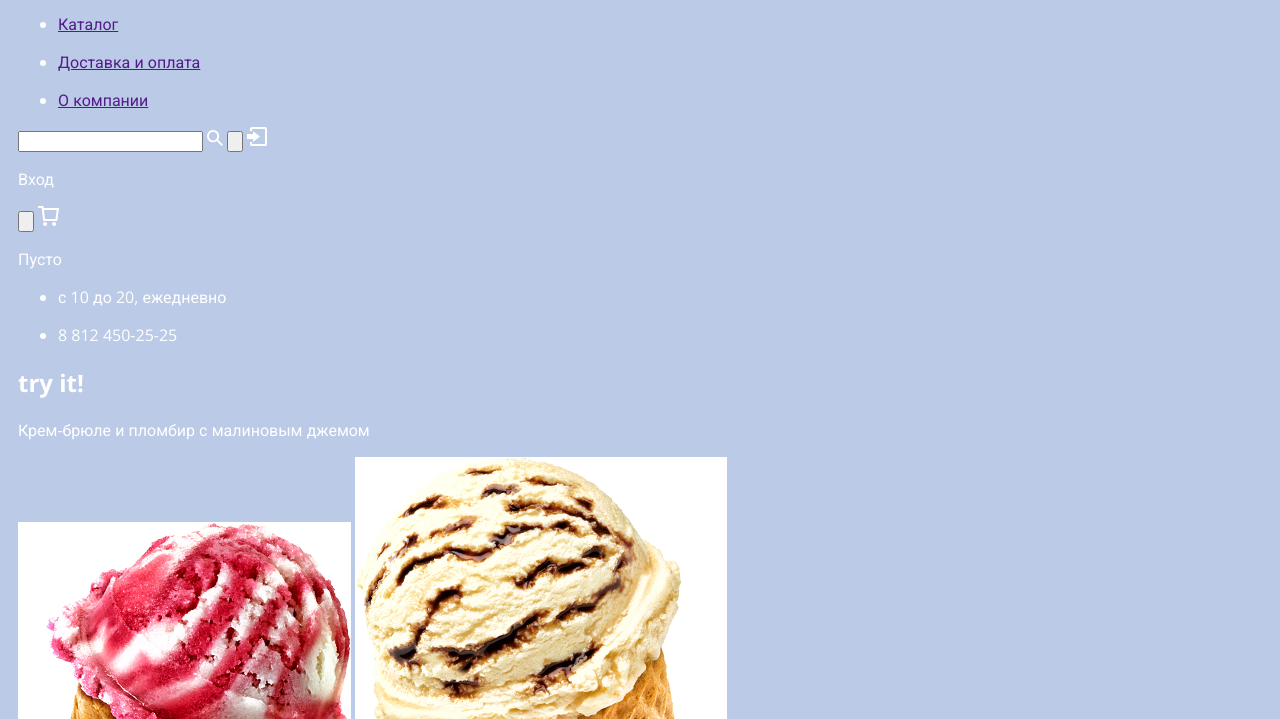
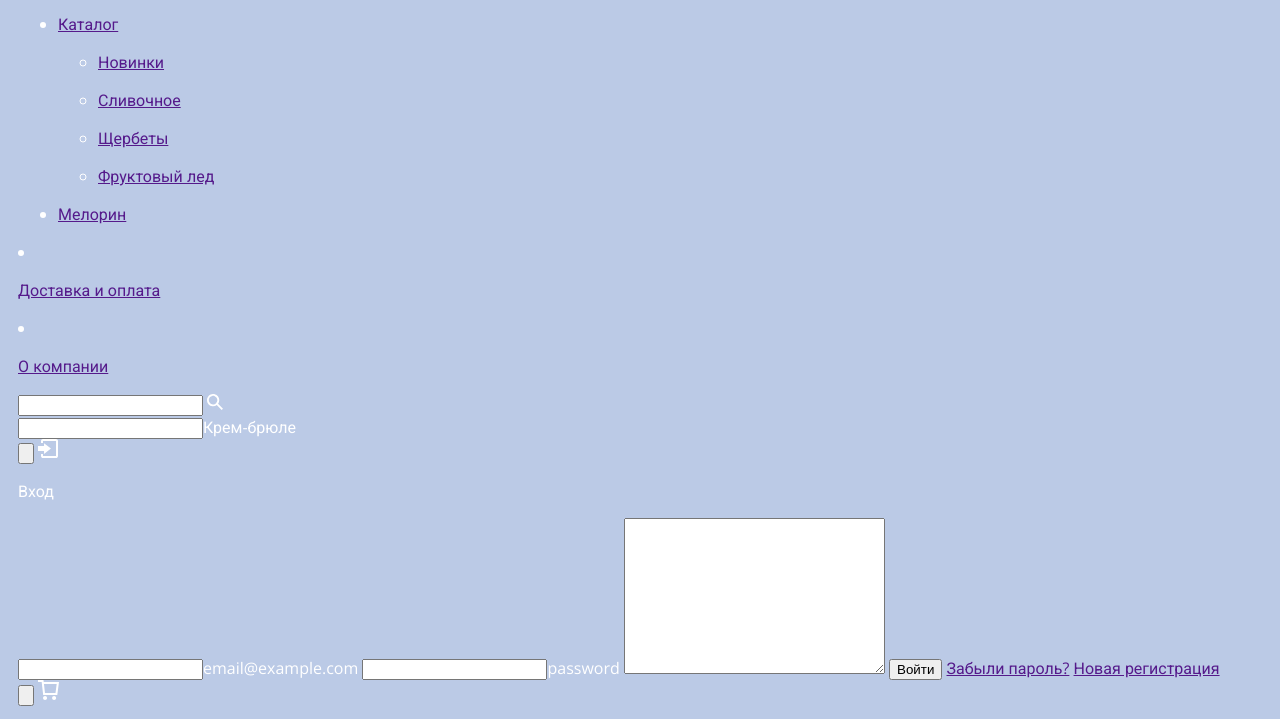
Before and after one commit to AdaMerkush/1492635-gllacy-28, a plain HTML site: page html/main_1.html in a window 1280 px wide. Shown: the part 80-799 px from the top of the page. Drawn offline with nearby package versions, Linux system fonts and the light colour scheme.

```diff
--- a/html/main_1.html
+++ b/html/main_1.html
@@ -21,6 +21,34 @@
             <a href="" class="nav__links">
               <p>Каталог</p>
             </a>
+              <ul class="nav-submenu">
+                <li>
+                  <a href="">
+                    <p>Новинки</p>
+                  </a>
+                </li>
+                <li>
+                  <a href="">
+                    <p>Сливочное</p>
+                  </a>
+                </li>
+                <li>
+                  <a href="">
+                    <p>Щербеты</p>
+                  </a>
+                </li>
+                <li>
+                  <a href="">
+                    <p>Фруктовый лед</p>
+                  </a>
+                </li>
+              </ul>
+              <li>
+                <a href="">
+                  <p>Мелорин</p>
+                </a>
+              </li>
+            </ul>
           </li>
           <li class="nav__items">
             <a href="" class="nav__links">
@@ -34,16 +62,27 @@
           </li>
         </ul>
       </nav>
-      <form class="header-form" action="">
+      <div class="header-form">
         <input class="search-area" type="text">
           <img src="../img/search.svg" alt="">
+          <div class="search-area__window">
+            <input type="text">Крем-брюле
+          </div>
         <input class="enter-button" type="button">
           <img src="../img/enter-icon.svg" alt="">
           <p>Вход</p>
+            <div class="header__enter-form">
+              <input type="text">email@example.com
+              <input type="text">password
+              <textarea name="" id="" cols="30" rows="10"></textarea>
+              <button>Войти</button>
+              <a href="">Забыли пароль?</a>
+              <a href="">Новая регистрация</a>
+              </div>
         <input class="basket-button" type="button">
           <img src="../img/basket-icon.svg" alt="">
           <p>Пусто</p>
-      </form>
+      </div>
       <ul>
         <li>
           <p>с 10 до 20, ежедневно</p>
@@ -75,6 +114,13 @@
           <img src="../img/slidr-3.1.jpg" alt="">
           <img src="../img/slidr-3.2.jpg" alt="">
           <button>Давайте оба!</button>
+        <div class="slider__window">
+          <p>Мы обязательно вам ответим!</p>
+          <input type="text">Имя Фамилия
+          <input type="text">email@example.com
+          <textarea name="" id="" cols="30" rows="10">В свободной форме</textarea>
+          <button>Отправить</button>
+        </div>
         </div>
       </section>
       <section class="promo-cards">
```
